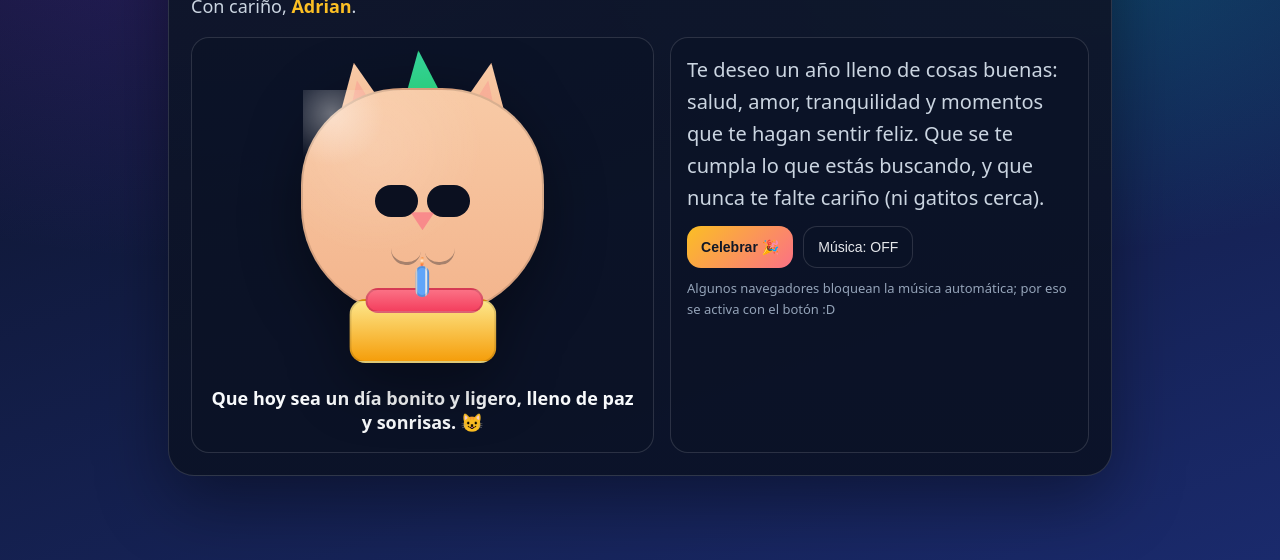
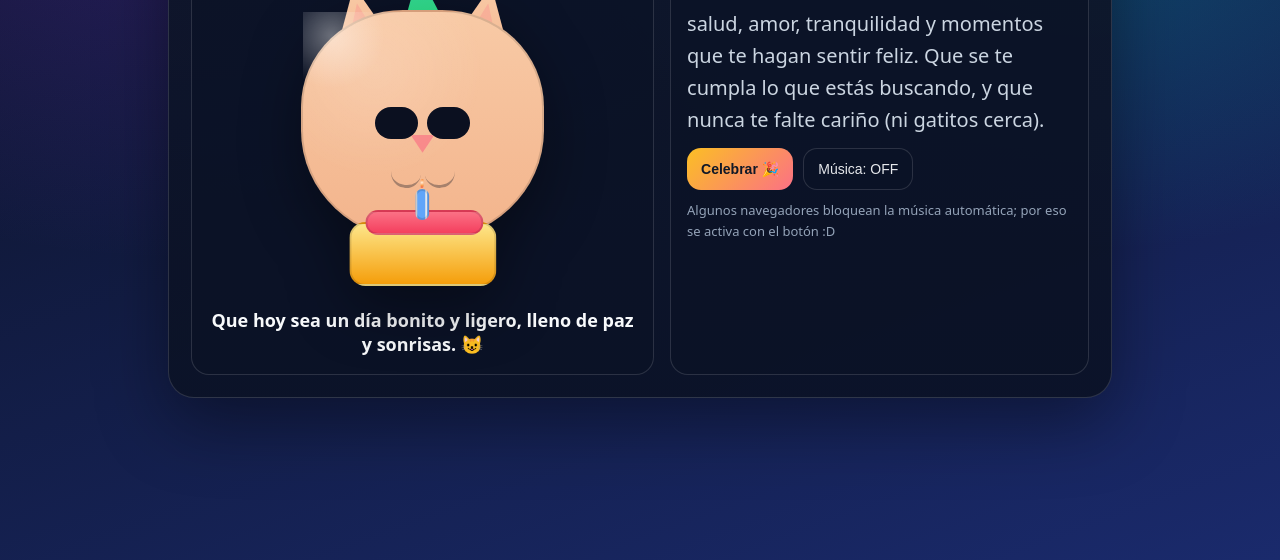
Before and after one commit to adrianmc123/susana, a plain HTML site: page index.html in a window 1280 px wide. Shown: the part 240-800 px from the top of the page. Drawn offline with Linux system fonts and the light colour scheme.

Commit message:
Update index.html

```diff
--- a/index.html
+++ b/index.html
@@ -5,12 +5,13 @@
   <meta name="viewport" content="width=device-width,initial-scale=1" />
   <title>¡Feliz cumple, Susana!</title>
 
-  <!-- Open Graph para vista previa al compartir -->
+  <!-- Open Graph (cambia REPO por el nombre real de tu repo) -->
   <meta property="og:type" content="website" />
   <meta property="og:title" content="¡Feliz cumple, Susana! 😺🎉" />
   <meta property="og:description" content="Una tarjeta con cariño de Adrián (con confeti y un gatito)." />
-  <meta property="og:url" content="https://github.com/adrianmc123/susana.git" />
-  <meta property="og:image" content="https://github.com/adrianmc123/susana.git/pastel.svg" />
+  <meta property="og:url" content="https://adrianmc123.github.io/susana/" />
+  <!-- Sube pastel.svg al mismo folder que index.html (root) -->
+  <meta property="og:image" content="https://adrianmc123.github.io/REPO/pastel.svg" />
   <meta property="og:image:alt" content="Gatito de cumpleaños con confeti" />
 
   <style>
@@ -20,17 +21,27 @@
       --accent:#fbbf24; --pink:#fb7185; --mint:#34d399;
     }
     *{box-sizing:border-box}
+
+    /* CLAVE: permitir scroll vertical en móvil */
     body{
-      margin:0; min-height:100vh; display:grid; place-items:center;
+      margin:0;
+      min-height:100vh;
       font-family: system-ui,-apple-system,Segoe UI,Roboto,Arial,sans-serif;
       color:var(--text);
       background:
         radial-gradient(1100px 700px at 15% 10%, #7c3aed44, transparent 60%),
         radial-gradient(900px 600px at 85% 20%, #06b6d444, transparent 55%),
         linear-gradient(160deg,var(--bg1),var(--bg2));
-      overflow:hidden;
+      overflow-x:hidden;
+      overflow-y:auto;
     }
-    .wrap{width:min(980px,92vw); padding:18px;}
+
+    .wrap{
+      width:min(980px,92vw);
+      padding:18px;
+      margin:0 auto;
+    }
+
     .card{
       border:1px solid #ffffff22;
       background:linear-gradient(180deg, #0f172aee, #0b1226ee);
@@ -38,33 +49,51 @@
       box-shadow: 0 24px 70px #00000066;
       padding:22px;
     }
+
     header{
-      display:flex; gap:12px; justify-content:space-between; align-items:center;
+      display:flex;
+      gap:12px;
+      justify-content:space-between;
+      align-items:center;
       flex-wrap:wrap;
     }
     .pill{
-      display:inline-flex; align-items:center; gap:10px;
-      padding:10px 14px; border-radius:999px;
-      border:1px solid #ffffff22; background:#0b1226aa;
-      color:var(--muted); font-size:14px;
+      display:inline-flex;
+      align-items:center;
+      gap:10px;
+      padding:10px 14px;
+      border-radius:999px;
+      border:1px solid #ffffff22;
+      background:#0b1226aa;
+      color:var(--muted);
+      font-size:14px;
     }
+
     h1{
       margin:14px 0 8px;
       font-size:clamp(28px,4.2vw,46px);
       letter-spacing:-0.02em;
+      line-height:1.1;
     }
     .name{color:var(--accent); font-weight:800}
     p{
-      margin:0; color:var(--muted);
+      margin:0;
+      color:var(--muted);
       font-size:clamp(15px,2vw,18px);
       line-height:1.6;
     }
 
     .grid{
-      display:grid; gap:16px; margin-top:16px;
+      display:grid;
+      gap:16px;
+      margin-top:16px;
       grid-template-columns: 1.05fr .95fr;
+      align-items:stretch;
     }
-    @media (max-width: 860px){ .grid{grid-template-columns:1fr;} }
+    @media (max-width: 860px){
+      .grid{grid-template-columns:1fr;}
+      .card{padding:18px;}
+    }
 
     .panel{
       border:1px solid #ffffff22;
@@ -73,17 +102,27 @@
       padding:16px;
     }
 
-    /* Gatito “original” en CSS */
-    .catBox{display:grid; place-items:center; padding:18px; position:relative; overflow:hidden;}
+    /* CLAVE: no recortar al gato */
+    .catBox{
+      display:grid;
+      place-items:center;
+      padding:18px;
+      position:relative;
+      overflow:visible;
+    }
+
     .cat{
-      width:min(320px,78vw); aspect-ratio: 1 / 1;
+      width:min(320px,78vw);
+      aspect-ratio: 1 / 1;
       position:relative;
       filter: drop-shadow(0 20px 30px #00000066);
     }
+
     .head{
       position:absolute; inset:10% 12% 18% 12%;
-      background: radial-gradient(circle at 30% 25%, #ffffff22, transparent 45%),
-                  linear-gradient(180deg,#f8caa6,#f3b48c);
+      background:
+        radial-gradient(circle at 30% 25%, #ffffff22, transparent 45%),
+        linear-gradient(180deg,#f8caa6,#f3b48c);
       border-radius:42% 42% 48% 48%;
       border:2px solid #00000020;
     }
@@ -179,24 +218,39 @@
       border-radius: 60% 40% 60% 40%;
       animation: flicker 1s ease-in-out infinite;
     }
-    @keyframes flicker{ 50%{ transform:translateX(-50%) rotate(6deg) scale(1.05)} }
+    @keyframes flicker{
+      50%{ transform:translateX(-50%) rotate(6deg) scale(1.05) }
+    }
 
     .softLine{
-      margin-top:10px; text-align:center;
+      margin-top:10px;
+      text-align:center;
       font-weight:750;
       font-size:clamp(14px,2vw,18px);
       color:#f8fafc;
     }
-    .actions{display:flex; gap:10px; flex-wrap:wrap; margin-top:12px}
+
+    .actions{
+      display:flex;
+      gap:10px;
+      flex-wrap:wrap;
+      margin-top:12px;
+    }
     button{
-      appearance:none; border:1px solid #ffffff22;
-      background:#0b1226aa; color:var(--text);
-      padding:12px 14px; border-radius:14px;
-      font-size:14px; cursor:pointer;
+      appearance:none;
+      border:1px solid #ffffff22;
+      background:#0b1226aa;
+      color:var(--text);
+      padding:12px 14px;
+      border-radius:14px;
+      font-size:14px;
+      cursor:pointer;
     }
     button.primary{
       background:linear-gradient(135deg,var(--accent),var(--pink));
-      border:none; color:#111827; font-weight:800;
+      border:none;
+      color:#111827;
+      font-weight:800;
     }
     .small{font-size:13px; color:#94a3b8; margin-top:10px}
   </style>
@@ -211,7 +265,7 @@
       </header>
 
       <h1>Susana, <span class="name">¡feliz cumple!</span> ✨</h1>
-      <p>Con cariño, <span class="name">Adrian</span>.</p>
+      <p>Con cariño, <span class="name">Adrián</span>.</p>
 
       <div class="grid">
         <section class="panel catBox" aria-label="Gatito de cumpleaños">
@@ -242,17 +296,18 @@
           <div class="actions">
             <button class="primary" id="btnCelebrate">Celebrar 🎉</button>
             <button id="btnMusic">Música: OFF</button>
+
           </div>
 
           <p class="small">
-            Algunos navegadores bloquean la música automática; por eso se activa con el botón :D
+             Algunos navegadores bloquean la música automática; por eso se activa con el botón :D
           </p>
         </section>
       </div>
     </div>
   </div>
 
-
+  <!-- Asegúrate de subir feliz_cumple.mp3 junto a index.html (mismo folder) -->
   <audio id="music" preload="auto" loop>
     <source src="feliz_cumple.mp3" type="audio/mpeg">
   </audio>
@@ -271,6 +326,7 @@
       s.style.background=["#fbbf24","#fb7185","#60a5fa","#34d399","#a78bfa"][Math.floor(Math.random()*5)];
       s.style.borderRadius="3px";
       s.style.zIndex="9999";
+      s.style.pointerEvents="none";
       s.style.transform="rotate("+(Math.random()*180)+"deg)";
       document.body.appendChild(s);
 
@@ -290,6 +346,7 @@
   const music = document.getElementById("music");
   const btnMusic = document.getElementById("btnMusic");
   let musicOn = false;
+
   btnMusic.addEventListener("click", async () => {
     try{
       if(!musicOn){
@@ -302,11 +359,10 @@
         btnMusic.textContent = "Música: OFF";
       }
     }catch(e){
-      alert("Tu navegador bloqueó la música. Intenta de nuevo tocando el botón 🙂");
+      alert("Tu navegador bloqueó la música. Intenta de nuevo tocando el botón.");
     }
   });
 
-  // Copiar mensaje
 
     const text =
       "Susana, ¡feliz cumpleaños! ✨\n\n" +
@@ -315,9 +371,11 @@
       "Con cariño, Adrián.";
 
 
-  // Auto confetti si se abre el 27 de febrero
+  // Auto confetti si se abre el 17 de febrero
   const now = new Date();
-  if(now.getDate() === 27 && now.getMonth() === 1){ setTimeout(celebrate, 650); }
+  if(now.getDate() === 17 && now.getMonth() === 1){
+    setTimeout(celebrate, 650);
+  }
 </script>
 </body>
 </html>
```
